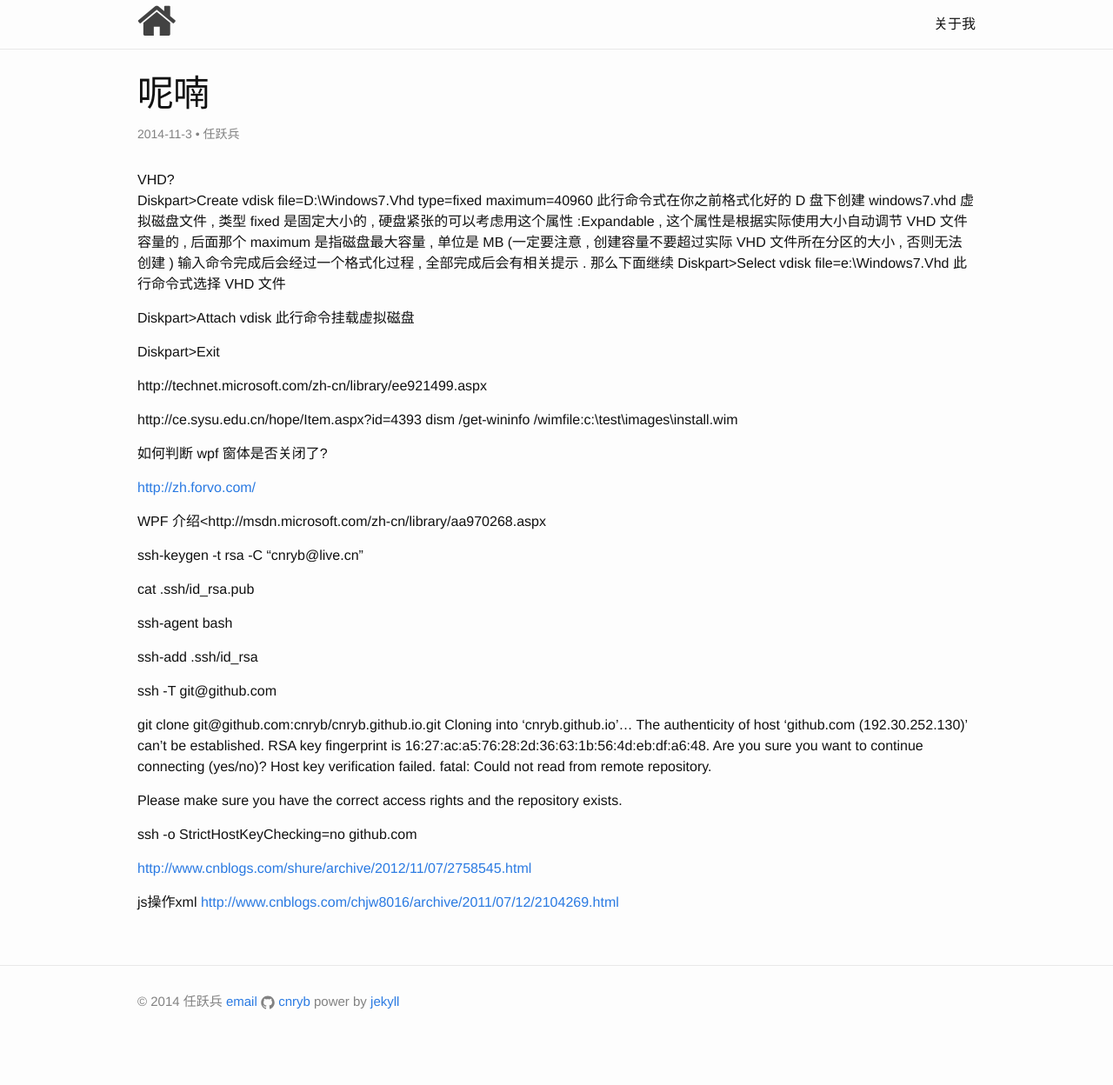
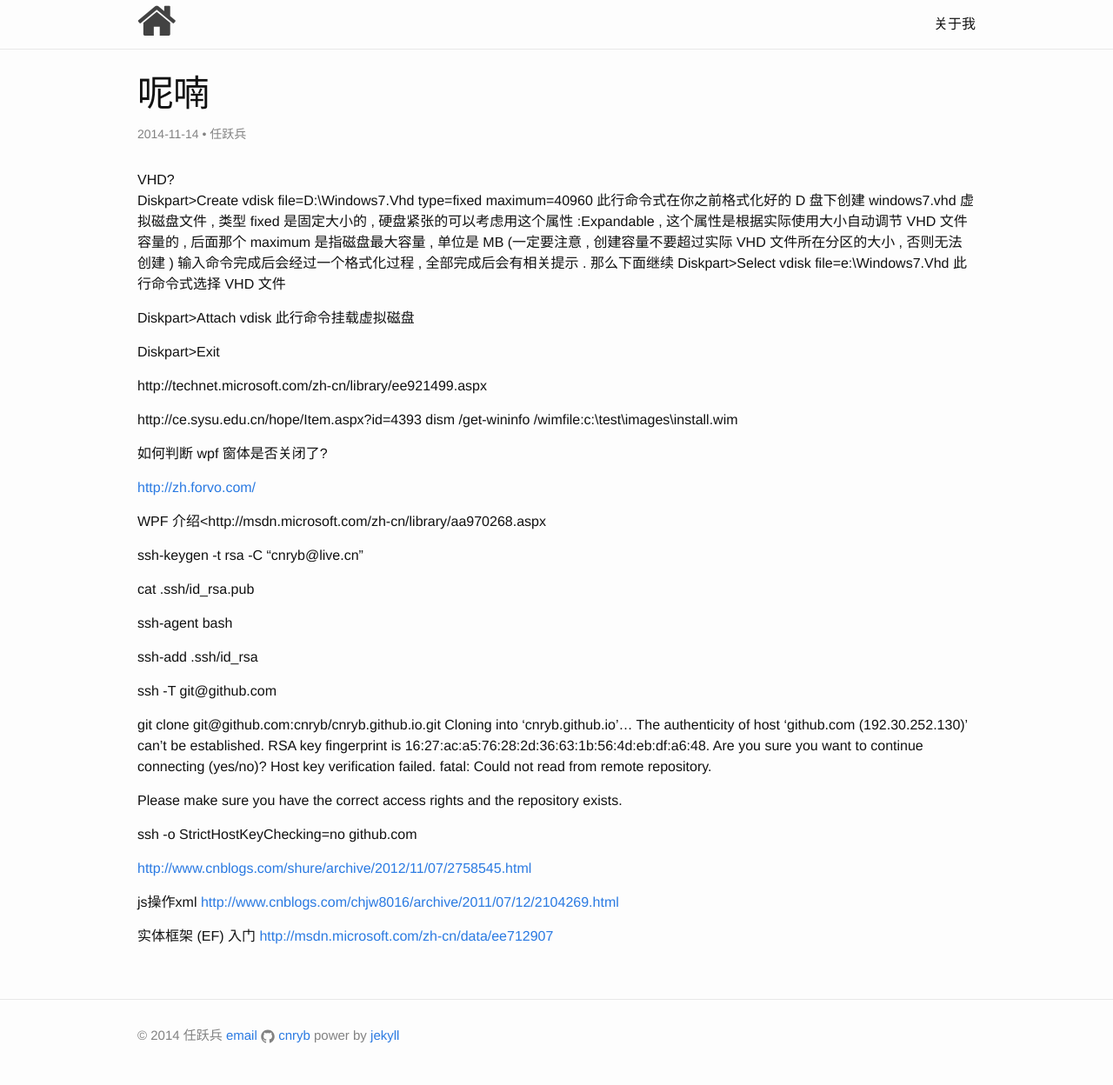
Before and after one commit to cnryb/cnryb.github.io, a Jekyll site: the page built from _posts/2014-11-03-呢喃.md, in a window 1280 px wide. Shown: the whole page at 87% size. Built offline with Jekyll 4.4.1, drawn with Linux system fonts in a browser that asks for light colours; nearby versions of some CDN libraries; comment, search, counter and statistics services are not loaded; before the commit the page ends 1209 px from its top, so only the background shows below that.

Commit message:
实体框架 (EF) 入门

```diff
--- a/_posts/2014-11-03-呢喃.md
+++ b/_posts/2014-11-03-呢喃.md
@@ -2,7 +2,7 @@
 layout: post
 title:  "呢喃"
 author:	任跃兵
-date:   2014/11/3 14:50:26
+date:   2014/11/14 14:41:58
 categories: 呢喃
 ---
 
@@ -63,3 +63,6 @@ ssh -o StrictHostKeyChecking=no github.com
 
 js操作xml
 <http://www.cnblogs.com/chjw8016/archive/2011/07/12/2104269.html>
+
+
+实体框架 (EF) 入门 <http://msdn.microsoft.com/zh-cn/data/ee712907>
```
